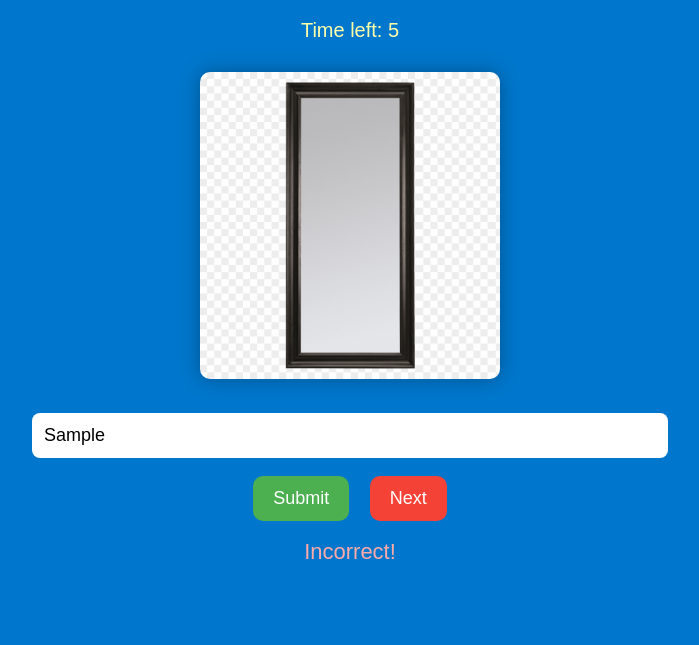
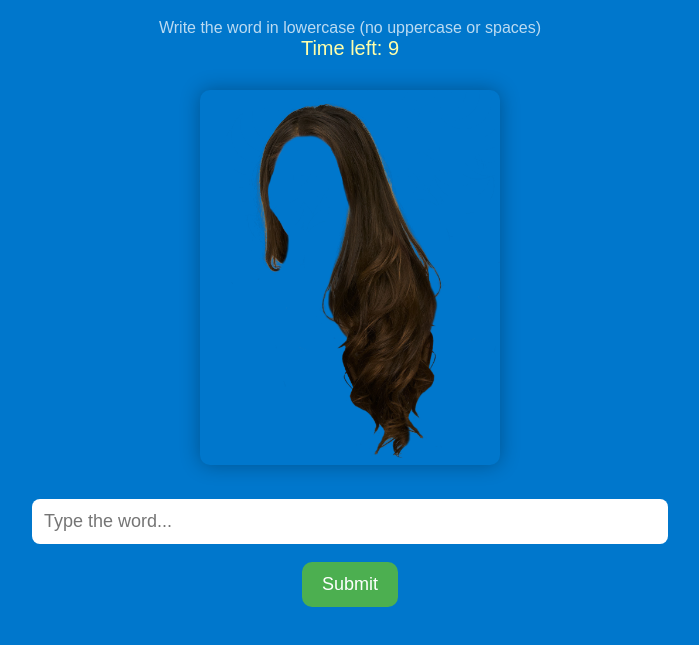
Before and after one commit to CARV723/vocabulary, a plain HTML site: page index.html in a window 1280 px wide. Both pictures are taken after typing "Sample" into the empty fields and a click on the button "Submit". Shown: the part 89-734 px from the top of the page, without its empty margins (290-989 px from the left). Drawn offline with Linux system fonts and the light colour scheme.

Commit message:
Update index.html

```diff
--- a/index.html
+++ b/index.html
@@ -59,11 +59,18 @@
       color: #ffffaa;
       margin-bottom: 10px;
     }
+
+    #instructions {
+      margin-top: 10px;
+      font-size: 16px;
+      color: #fffb;
+    }
   </style>
 </head>
 <body>
 
   <h1>Vocabulary Image Game</h1>
+  <div id="instructions">Write the word in lowercase (no uppercase or spaces)</div>
   <div id="timer">Time left: 10</div>
   <img id="image" src="" alt="Guess the word">
   <div>
@@ -71,7 +78,6 @@
   </div>
   <div>
     <button class="submit-btn" onclick="checkAnswer()">Submit</button>
-    <button class="next-btn" onclick="nextQuestion()">Next</button>
   </div>
   <div id="feedback"></div>
 
@@ -90,8 +96,7 @@
     ];
 
     let current = 0;
-    let correctSound = new Audio("correct.mp3");
-    let incorrectSound = new Audio("incorrect.mp3");
+    let score = 0;
     let timer;
     let timeLeft = 10;
 
@@ -99,6 +104,9 @@
     const inputEl = document.getElementById("answerInput");
     const feedbackEl = document.getElementById("feedback");
     const timerEl = document.getElementById("timer");
+
+    let correctSound = new Audio("correct.mp3");
+    let incorrectSound = new Audio("incorrect.mp3");
 
     function loadQuestion() {
       clearInterval(timer);
@@ -109,6 +117,7 @@
       const item = data[current];
       imgEl.src = item.img;
       imgEl.alt = item.word;
+
       timer = setInterval(() => {
         timeLeft--;
         timerEl.textContent = `Time left: ${timeLeft}`;
@@ -119,22 +128,27 @@
       }, 1000);
     }
 
-    function checkAnswer(timeOut = false) {
+    function checkAnswer(timeout = false) {
       clearInterval(timer);
       const userAnswer = inputEl.value.trim().toLowerCase();
       const correctAnswer = data[current].word.toLowerCase();
 
-      if (!timeOut && userAnswer === correctAnswer) {
+      if (!timeout && userAnswer === correctAnswer) {
         feedbackEl.textContent = "Correct!";
         feedbackEl.style.color = "lightgreen";
         correctSound.currentTime = 0;
         correctSound.play();
+        score++;
       } else {
         feedbackEl.textContent = "Incorrect!";
         feedbackEl.style.color = "#ffaaaa";
         incorrectSound.currentTime = 0;
         incorrectSound.play();
       }
+
+      setTimeout(() => {
+        nextQuestion();
+      }, 1500);
     }
 
     function nextQuestion() {
@@ -145,9 +159,9 @@
         imgEl.style.display = "none";
         inputEl.style.display = "none";
         document.querySelector(".submit-btn").style.display = "none";
-        document.querySelector(".next-btn").style.display = "none";
-        feedbackEl.textContent = "Game Over. Thanks for playing!";
+        feedbackEl.textContent = `You scored ${score} out of ${data.length}. Good job! 🎉`;
         timerEl.style.display = "none";
+        document.getElementById("instructions").style.display = "none";
       }
     }
 
```
